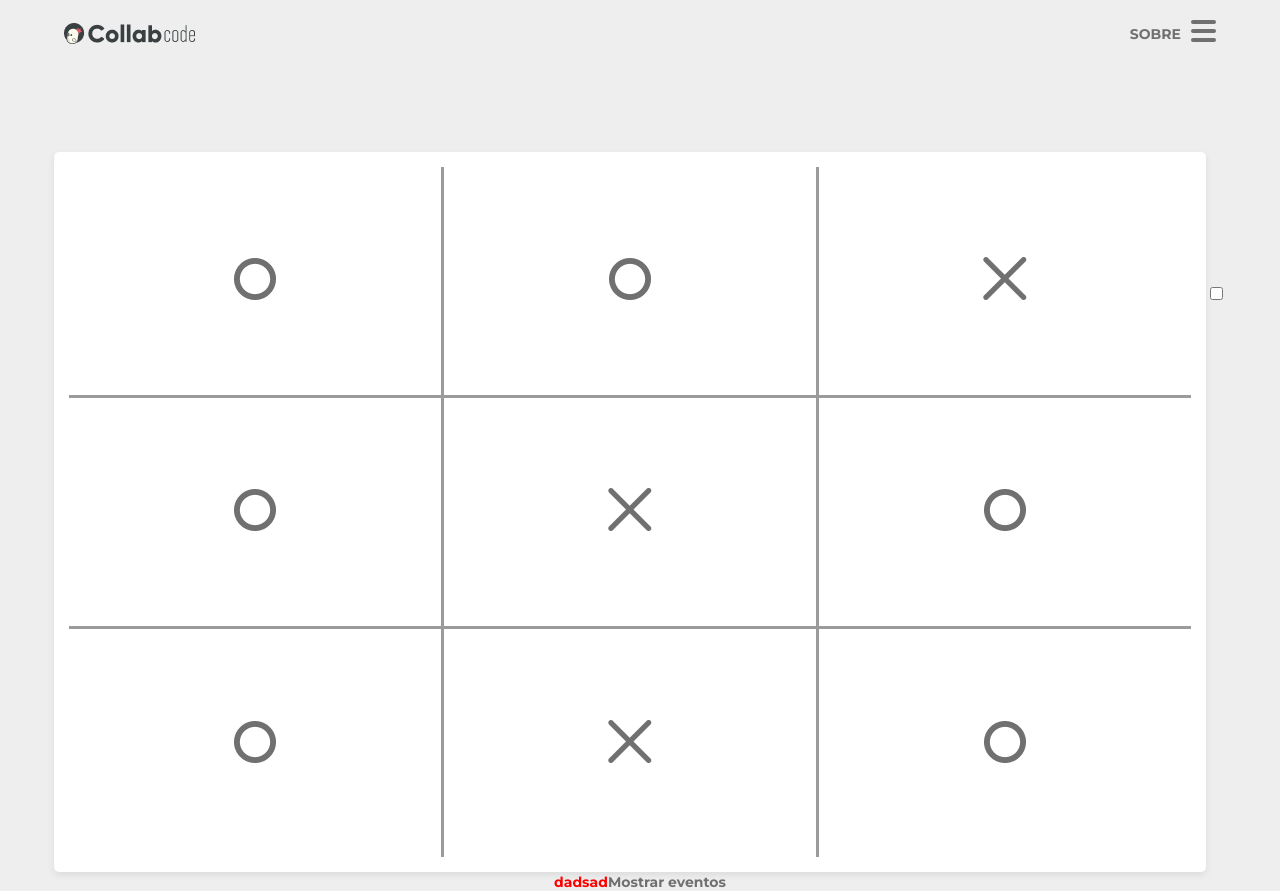
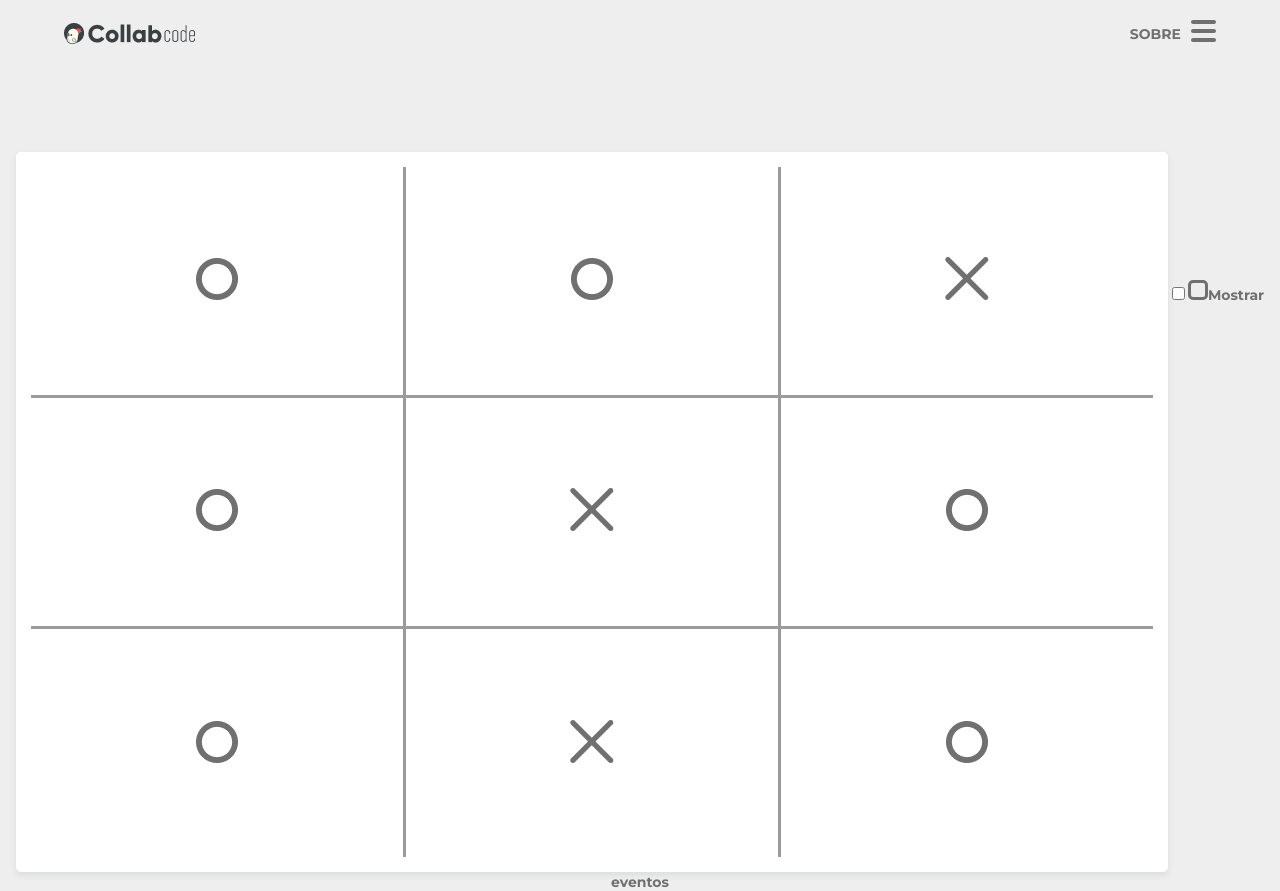
Before and after one commit to danilojduarte/JogoDaVelhaReact, a React (Create React App) app in the folder jogo-da-velha/: page / in a window 1280 px wide. Built offline with nearby package versions, Linux system fonts and the light colour scheme.

Commit message:
Criar o checkbox com o before

```diff
--- a/jogo-da-velha/src/objects/Checkbox/styles.css
+++ b/jogo-da-velha/src/objects/Checkbox/styles.css
@@ -1,8 +1,14 @@
 .input {
-
+    /* display: none; */
 }
 
 .label::before {
-    content: 'dadsad';
-    color:red;
+    content: '';
+    box-sizing: border-box;
+    display: inline-block;
+    border: 3px solid var(--color-fourth);
+    width: 20px;
+    height: 20px;
+    border-radius: 5px;
+    cursor: pointer;
 }
```
